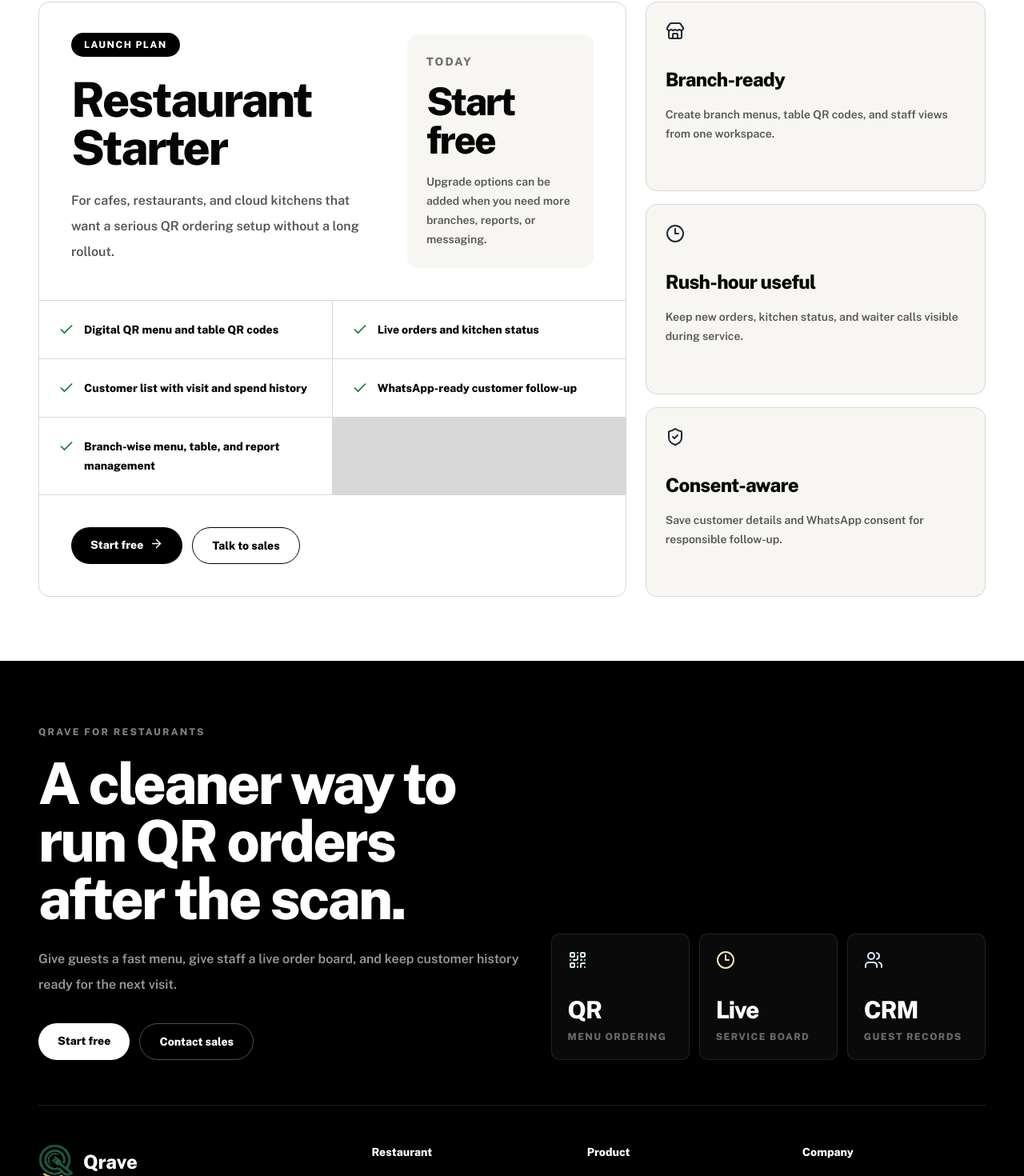
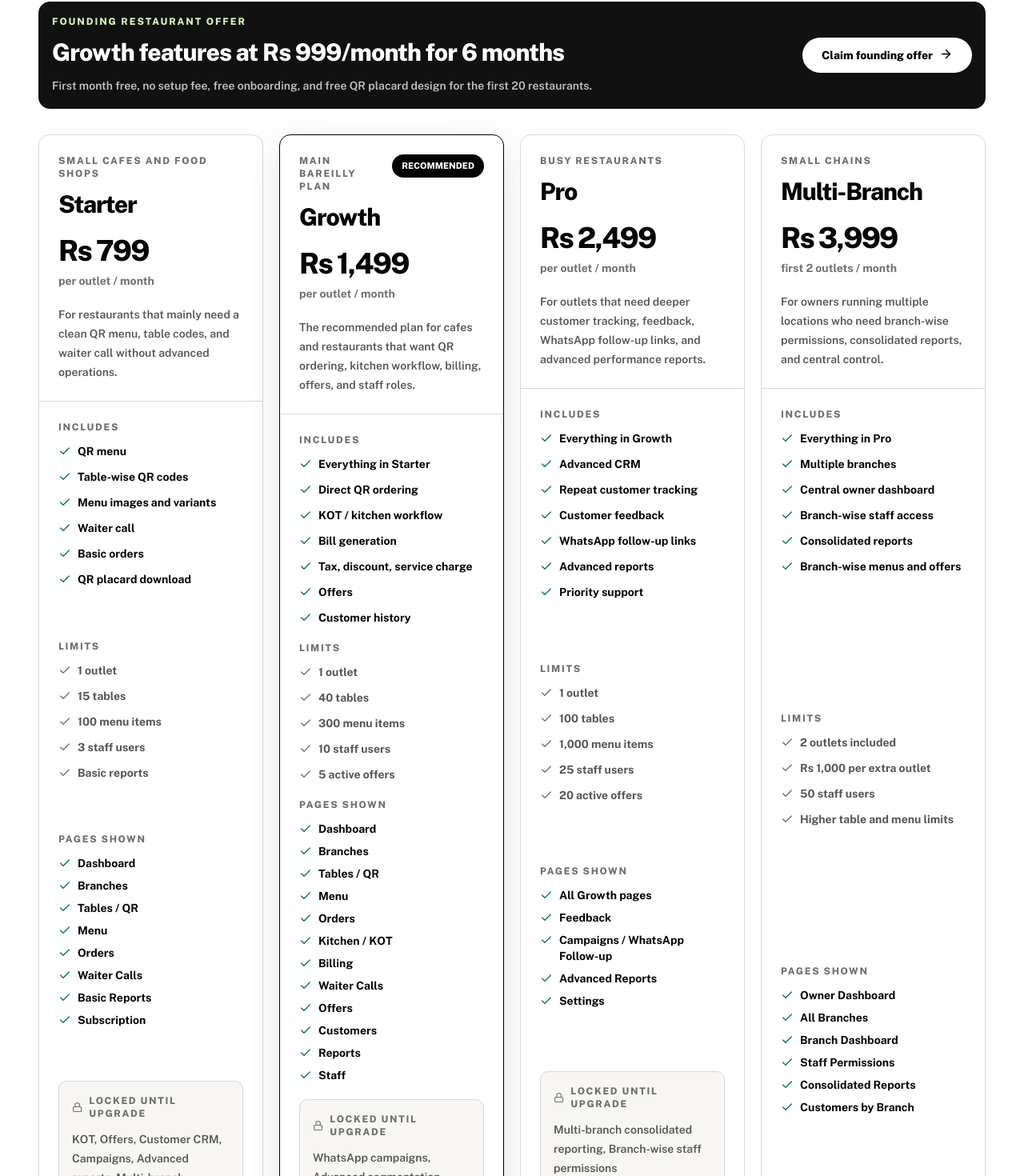
Before and after one commit to jatincodes-lab/Qrave, a Next.js app in the folder src/frontend/: page /pricing in a window 1280 px wide. Shown: the part 610-2080 px from the top of the page at 80% size. Built offline with nearby package versions, Linux system fonts and the light colour scheme.

Commit message:
Update landing pricing plans

```diff
--- a/src/frontend/app/pricing/page.tsx
+++ b/src/frontend/app/pricing/page.tsx
@@ -1,7 +1,7 @@
 import type { Metadata } from "next";
 import Link from "next/link";
-import { ArrowRight, Check, Clock3, ShieldCheck, Store } from "lucide-react";
-import { PageShell, PricingBullets, SiteUrl } from "../marketing";
+import { ArrowRight, Check, Clock3, Lock, ShieldCheck, Store } from "lucide-react";
+import { PageShell, SiteUrl } from "../marketing";
 
 export const metadata: Metadata = {
   title: "Pricing | Qrave QR Menu Software",
@@ -25,57 +25,96 @@ export default function PricingPage() {
             <div>
               <p className="text-xs font-extrabold uppercase tracking-[0.18em] text-[#707070]">Pricing</p>
               <h1 className="mt-5 max-w-4xl text-5xl font-extrabold leading-[0.92] tracking-[-0.04em] md:text-7xl">
-                Start simple. Add more when the restaurant is ready.
+                Fixed monthly pricing for Bareilly restaurants.
               </h1>
             </div>
             <p className="max-w-2xl text-lg font-semibold leading-8 text-[#444]">
-              Launch QR ordering with the practical tools restaurant teams need first: table codes, live orders, menu control, and customer history.
+              No per-order commission. Start with QR menu and waiter calls, then add KOT, billing, offers, CRM, and multi-branch controls when the restaurant is ready.
             </p>
           </div>
         </div>
       </section>
 
       <section className="bg-white px-5 py-20 sm:px-8 lg:px-12">
-        <div className="mx-auto grid max-w-[1560px] gap-6 lg:grid-cols-[0.95fr_0.55fr]">
+        <div className="mx-auto max-w-[1560px]">
+          <div className="grid gap-4 rounded-xl border border-[#111] bg-[#111] p-4 text-white md:grid-cols-[1fr_auto] md:items-center">
+            <div>
+              <p className="text-xs font-extrabold uppercase tracking-[0.16em] text-[#d6f2bd]">Founding restaurant offer</p>
+              <h2 className="mt-3 text-3xl font-extrabold tracking-[-0.03em]">Growth features at Rs 999/month for 6 months</h2>
+              <p className="mt-3 max-w-3xl text-sm font-semibold leading-6 text-white/75">
+                First month free, no setup fee, free onboarding, and free QR placard design for the first 20 restaurants.
+              </p>
+            </div>
+            <Link href="/contact" className="inline-flex justify-center gap-2 rounded-full bg-white px-6 py-3 text-sm font-extrabold text-black transition hover:bg-[#f7f6f2]">
+              Claim founding offer
+              <ArrowRight size={17} />
+            </Link>
+          </div>
+
+          <div className="mt-8 grid gap-5 lg:grid-cols-4">
+            {Plans.map((plan) => (
+              <article key={plan.name} className={`flex min-h-full flex-col rounded-xl border bg-white ${plan.highlight ? "border-black shadow-[0_16px_50px_rgba(0,0,0,0.12)]" : "border-[#d8d8d8]"}`}>
+                <div className="border-b border-[#d8d8d8] p-6">
+                  <div className="flex items-start justify-between gap-3">
+                    <div>
+                      <p className="text-xs font-extrabold uppercase tracking-[0.14em] text-[#707070]">{plan.bestFor}</p>
+                      <h2 className="mt-3 text-3xl font-extrabold tracking-[-0.04em] text-[#050505]">{plan.name}</h2>
+                    </div>
+                    {plan.highlight ? <span className="rounded-full bg-black px-3 py-1.5 text-[11px] font-extrabold uppercase tracking-normal text-white">Recommended</span> : null}
+                  </div>
+                  <p className="mt-5 text-4xl font-extrabold tracking-[-0.05em] text-[#050505]">{plan.price}</p>
+                  <p className="mt-2 text-sm font-bold text-[#707070]">{plan.priceNote}</p>
+                  <p className="mt-5 text-sm font-semibold leading-6 text-[#555]">{plan.description}</p>
+                </div>
+
+                <div className="grid flex-1 gap-5 p-6">
+                  <FeatureGroup title="Includes" items={plan.includes} />
+                  <FeatureGroup title="Limits" items={plan.limits} muted />
+                  <FeatureGroup title="Pages shown" items={plan.pages} compact />
+                  {plan.locked.length > 0 ? <LockedGroup items={plan.locked} /> : null}
+                </div>
+
+                <div className="border-t border-[#d8d8d8] p-6">
+                  <Link href={plan.highlight ? "/contact" : "/admin/register"} className={`inline-flex w-full justify-center gap-2 rounded-full px-5 py-3 text-sm font-extrabold transition ${plan.highlight ? "bg-black text-white hover:bg-[#1f1f1f]" : "border border-black text-black hover:bg-[#f7f6f2]"}`}>
+                    {plan.cta}
+                    <ArrowRight size={17} />
+                  </Link>
+                </div>
+              </article>
+            ))}
+          </div>
+
+          <div className="mt-8 grid gap-6 lg:grid-cols-[0.95fr_0.55fr]">
             <article className="overflow-hidden rounded-xl border border-[#d8d8d8] bg-white">
               <div className="grid gap-8 border-b border-[#d8d8d8] p-7 md:grid-cols-[1fr_0.6fr] md:p-10">
                 <div>
-                <span className="rounded-full bg-black px-4 py-2 text-xs font-extrabold uppercase tracking-[0.12em] text-white">Launch plan</span>
-                <h2 className="mt-7 text-4xl font-extrabold tracking-[-0.04em] text-[#050505] md:text-6xl">Restaurant Starter</h2>
+                  <span className="rounded-full bg-black px-4 py-2 text-xs font-extrabold uppercase tracking-[0.12em] text-white">Trial rules</span>
+                  <h2 className="mt-7 text-4xl font-extrabold tracking-[-0.04em] text-[#050505] md:text-5xl">14-day Growth trial</h2>
                   <p className="mt-5 max-w-2xl text-base font-semibold leading-8 text-[#555]">
-                  For cafes, restaurants, and cloud kitchens that want a serious QR ordering setup without a long rollout.
+                    New restaurants get Growth features during trial so they can test QR ordering, KOT, billing, offers, and staff workflow before paying.
                   </p>
                 </div>
                 <div className="rounded-xl bg-[#f7f6f2] p-6">
-                <p className="text-sm font-extrabold uppercase tracking-[0.14em] text-[#707070]">Today</p>
-                <p className="mt-4 text-5xl font-extrabold tracking-[-0.05em] text-[#050505]">Start free</p>
-                <p className="mt-4 text-sm font-semibold leading-6 text-[#555]">Upgrade options can be added when you need more branches, reports, or messaging.</p>
+                  <p className="text-sm font-extrabold uppercase tracking-[0.14em] text-[#707070]">After trial</p>
+                  <p className="mt-4 text-3xl font-extrabold tracking-[-0.04em] text-[#050505]">Choose plan or pause</p>
+                  <p className="mt-4 text-sm font-semibold leading-6 text-[#555]">Expired or suspended accounts are controlled by super admin and can show the QR menu as temporarily unavailable.</p>
                 </div>
               </div>
               <div className="grid gap-px bg-[#d8d8d8] md:grid-cols-2">
-              {PricingBullets.map((item) => (
+                {TrialRules.map((item) => (
                   <div key={item} className="flex gap-3 bg-white p-6">
                     <Check className="mt-0.5 shrink-0 text-[#0b7a37]" size={20} />
                     <p className="text-sm font-extrabold leading-6 text-[#050505]">{item}</p>
                   </div>
                 ))}
               </div>
-            <div className="flex flex-col gap-3 border-t border-[#d8d8d8] p-7 sm:flex-row md:p-10">
-              <Link href="/admin/register" className="inline-flex justify-center gap-2 rounded-full bg-black px-6 py-3 text-sm font-extrabold text-white transition hover:bg-[#1f1f1f]">
-                Start free
-                <ArrowRight size={17} />
-              </Link>
-              <Link href="/contact" className="inline-flex justify-center rounded-full border border-black px-6 py-3 text-sm font-extrabold text-black transition hover:bg-[#f7f6f2]">
-                Talk to sales
-              </Link>
-            </div>
             </article>
 
             <aside className="grid gap-4">
               {[
-              [Store, "Branch-ready", "Create branch menus, table QR codes, and staff views from one workspace."],
-              [Clock3, "Rush-hour useful", "Keep new orders, kitchen status, and waiter calls visible during service."],
-              [ShieldCheck, "Consent-aware", "Save customer details and WhatsApp consent for responsible follow-up."]
+                [Store, "No commission", "Restaurants keep every order value and pay one predictable monthly fee."],
+                [Clock3, "Built for service", "Plans grow from QR menu to live ordering, kitchen workflow, and staff operations."],
+                [ShieldCheck, "Super admin ready", "Trials, suspensions, plan changes, and manual payments can be controlled internally."]
               ].map(([Icon, title, text]) => {
                 const ItemIcon = Icon as typeof Store;
                 return (
@@ -88,7 +127,97 @@ export default function PricingPage() {
               })}
             </aside>
           </div>
+        </div>
       </section>
     </PageShell>
   );
 }
+
+const Plans = [
+  {
+    name: "Starter",
+    price: "Rs 799",
+    priceNote: "per outlet / month",
+    bestFor: "Small cafes and food shops",
+    description: "For restaurants that mainly need a clean QR menu, table codes, and waiter call without advanced operations.",
+    includes: ["QR menu", "Table-wise QR codes", "Menu images and variants", "Waiter call", "Basic orders", "QR placard download"],
+    limits: ["1 outlet", "15 tables", "100 menu items", "3 staff users", "Basic reports"],
+    pages: ["Dashboard", "Branches", "Tables / QR", "Menu", "Orders", "Waiter Calls", "Basic Reports", "Subscription"],
+    locked: ["KOT", "Offers", "Customer CRM", "Campaigns", "Advanced reports", "Multi-branch"],
+    cta: "Start Starter"
+  },
+  {
+    name: "Growth",
+    price: "Rs 1,499",
+    priceNote: "per outlet / month",
+    bestFor: "Main Bareilly plan",
+    description: "The recommended plan for cafes and restaurants that want QR ordering, kitchen workflow, billing, offers, and staff roles.",
+    includes: ["Everything in Starter", "Direct QR ordering", "KOT / kitchen workflow", "Bill generation", "Tax, discount, service charge", "Offers", "Customer history"],
+    limits: ["1 outlet", "40 tables", "300 menu items", "10 staff users", "5 active offers"],
+    pages: ["Dashboard", "Branches", "Tables / QR", "Menu", "Orders", "Kitchen / KOT", "Billing", "Waiter Calls", "Offers", "Customers", "Reports", "Staff"],
+    locked: ["WhatsApp campaigns", "Advanced segmentation", "Multi-branch dashboard", "Advanced analytics"],
+    cta: "Choose Growth",
+    highlight: true
+  },
+  {
+    name: "Pro",
+    price: "Rs 2,499",
+    priceNote: "per outlet / month",
+    bestFor: "Busy restaurants",
+    description: "For outlets that need deeper customer tracking, feedback, WhatsApp follow-up links, and advanced performance reports.",
+    includes: ["Everything in Growth", "Advanced CRM", "Repeat customer tracking", "Customer feedback", "WhatsApp follow-up links", "Advanced reports", "Priority support"],
+    limits: ["1 outlet", "100 tables", "1,000 menu items", "25 staff users", "20 active offers"],
+    pages: ["All Growth pages", "Feedback", "Campaigns / WhatsApp Follow-up", "Advanced Reports", "Settings"],
+    locked: ["Multi-branch consolidated reporting", "Branch-wise staff permissions"],
+    cta: "Start Pro"
+  },
+  {
+    name: "Multi-Branch",
+    price: "Rs 3,999",
+    priceNote: "first 2 outlets / month",
+    bestFor: "Small chains",
+    description: "For owners running multiple locations who need branch-wise permissions, consolidated reports, and central control.",
+    includes: ["Everything in Pro", "Multiple branches", "Central owner dashboard", "Branch-wise staff access", "Consolidated reports", "Branch-wise menus and offers"],
+    limits: ["2 outlets included", "Rs 1,000 per extra outlet", "50 staff users", "Higher table and menu limits"],
+    pages: ["Owner Dashboard", "All Branches", "Branch Dashboard", "Staff Permissions", "Consolidated Reports", "Customers by Branch"],
+    locked: [],
+    cta: "Talk to sales"
+  }
+];
+
+const TrialRules = [
+  "14-day free trial includes Growth Plan features",
+  "Trial banner shows how many days are left",
+  "Super admin can extend trial days",
+  "Expired accounts are guided to subscription actions",
+  "Suspended restaurants show QR menu as temporarily unavailable",
+  "Plan upgrades unlock pages without changing restaurant data"
+];
+
+function FeatureGroup({ compact = false, items, muted = false, title }: { compact?: boolean; items: string[]; muted?: boolean; title: string }) {
+  return (
+    <div>
+      <h3 className="text-xs font-extrabold uppercase tracking-[0.14em] text-[#707070]">{title}</h3>
+      <ul className={`mt-3 grid ${compact ? "gap-2" : "gap-3"}`}>
+        {items.map((item) => (
+          <li key={item} className="flex gap-2 text-sm font-bold leading-5 text-[#050505]">
+            <Check className={`mt-0.5 shrink-0 ${muted ? "text-[#707070]" : "text-[#0b7a37]"}`} size={16} />
+            <span className={muted ? "text-[#555]" : undefined}>{item}</span>
+          </li>
+        ))}
+      </ul>
+    </div>
+  );
+}
+
+function LockedGroup({ items }: { items: string[] }) {
+  return (
+    <div className="rounded-lg border border-[#d8d8d8] bg-[#f7f6f2] p-4">
+      <h3 className="flex items-center gap-2 text-xs font-extrabold uppercase tracking-[0.14em] text-[#707070]">
+        <Lock size={14} />
+        Locked until upgrade
+      </h3>
+      <p className="mt-3 text-sm font-semibold leading-6 text-[#555]">{items.join(", ")}</p>
+    </div>
+  );
+}
```
Lines whose indentation alone changed are shown as unchanged.
